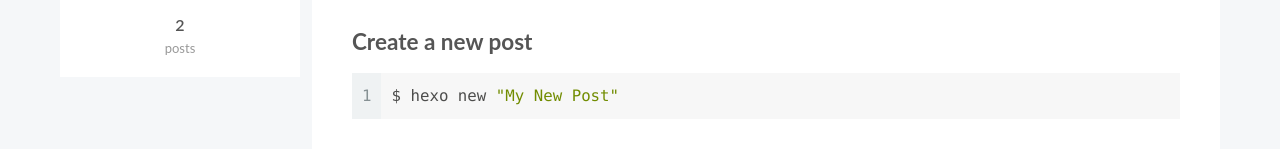
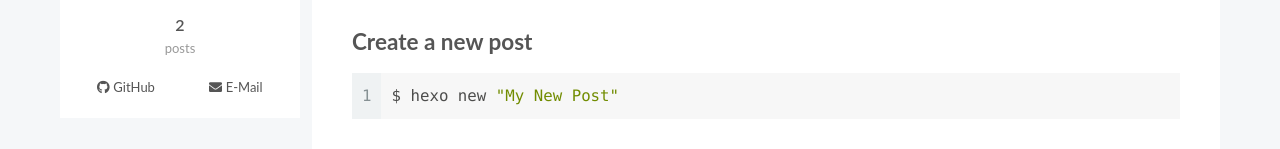
Before and after one commit to skykeyjoker/skykeyjoker.github.io, a plain HTML site: page 2020/07/21/hello-world/index.html in a window 1280 px wide. Both pictures are taken after a click on the item "Overview". Shown: the part 358-507 px from the top of the page. Drawn offline with Linux system fonts and the light colour scheme.

Commit message:
Site updated: 2020-07-21 09:34:59

```diff
--- a/2020/07/21/hello-world/index.html
+++ b/2020/07/21/hello-world/index.html
@@ -297,6 +297,14 @@
       </div>
   </nav>
 </div>
+  <div class="links-of-author motion-element">
+      <span class="links-of-author-item">
+        <a href="https://github.com/skykeyjoker" title="GitHub → https:&#x2F;&#x2F;github.com&#x2F;skykeyjoker" rel="noopener" target="_blank"><i class="fab fa-github fa-fw"></i>GitHub</a>
+      </span>
+      <span class="links-of-author-item">
+        <a href="mailto:zcxzxlc@163.com" title="E-Mail → mailto:zcxzxlc@163.com" rel="noopener" target="_blank"><i class="fa fa-envelope fa-fw"></i>E-Mail</a>
+      </span>
+  </div>
 
 
 
--- a/css/main.css
+++ b/css/main.css
@@ -1168,7 +1168,7 @@ pre .javascript .function {
 }
 .links-of-author a::before,
 .links-of-author span.exturl::before {
-  background: #cf39b6;
+  background: #af20ff;
   border-radius: 50%;
   content: ' ';
   display: inline-block;
```
Also changed, not shown: 2020/07/21/test-my-blog/index.html (+8 -0 lines), archives/2020/07/index.html (+8 -0 lines), archives/2020/index.html (+8 -0 lines), archives/index.html (+8 -0 lines), index.html (+8 -0 lines).
